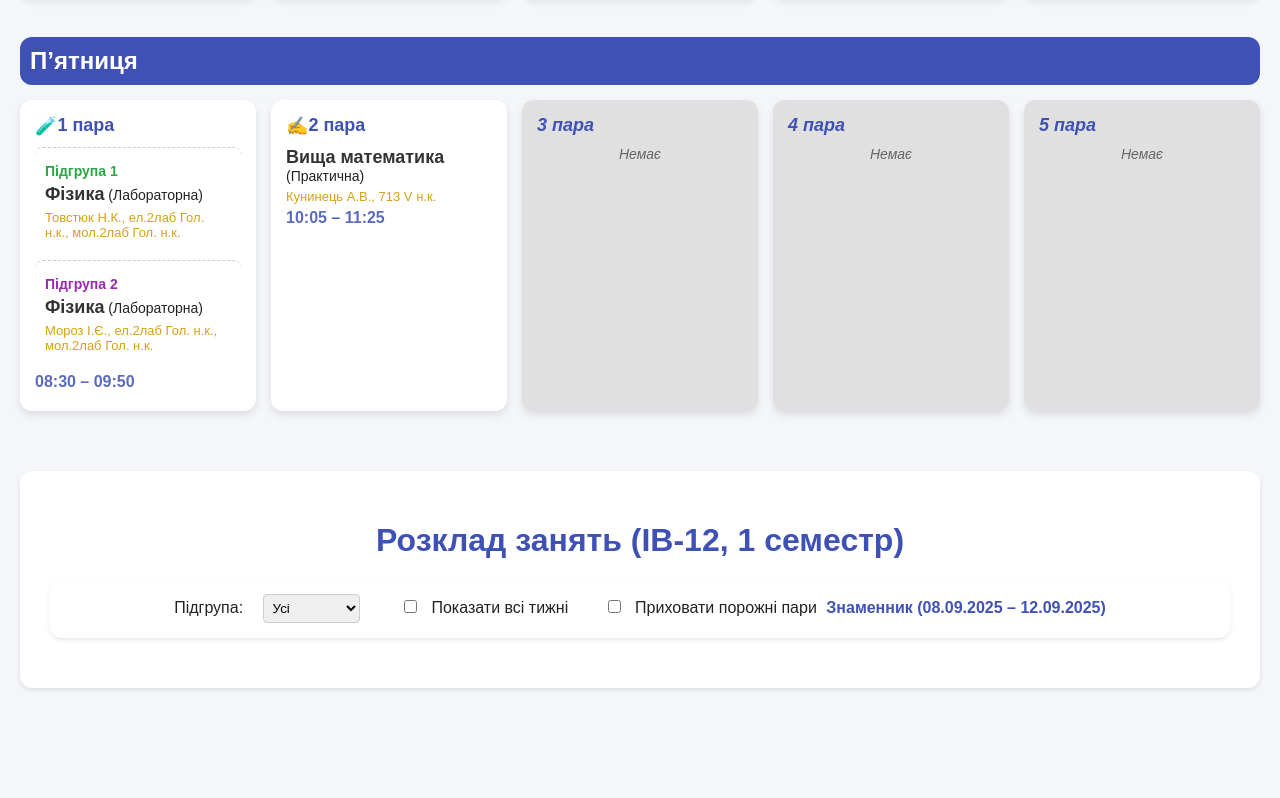
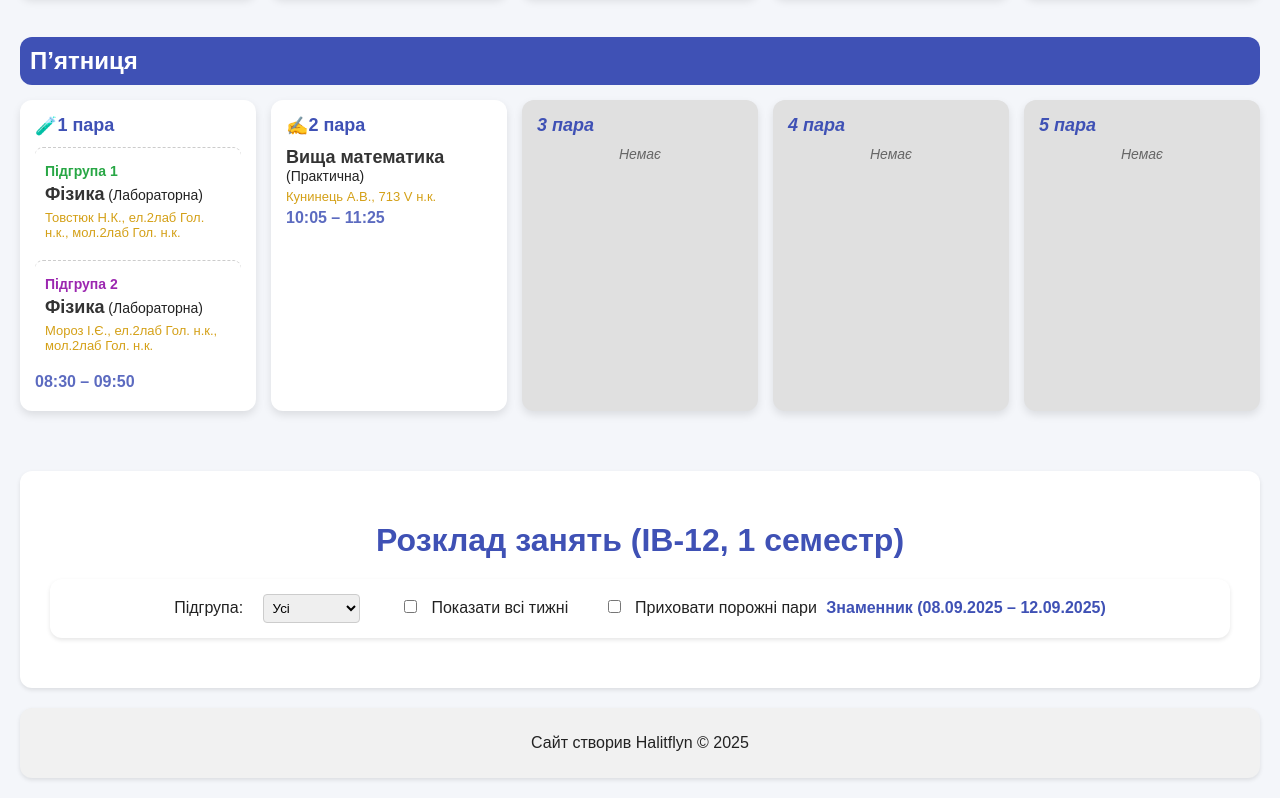
Before and after one commit to Halitflyn/Aulinks, a plain HTML site: page index.html in a window 1280 px wide. Shown: the part 1312-2110 px from the top of the page. Before the commit the page ends 2020 px from the top, so only its background shows below. Drawn offline with Linux system fonts and the light colour scheme.

Commit message:
Update index.html

```diff
--- a/index.html
+++ b/index.html
@@ -921,5 +921,8 @@
     // Обробка зміни розміру екрану для навігації
     window.addEventListener('resize', updateNavText);
   </script>
+  	<footer style="text-align: center; padding: 10px; background: #f1f1f1; margin-top: 20px;">
+ 	 <p>Сайт створив Halitflyn © 2025</p>
+	</footer>
 </body>
 </html>
```
